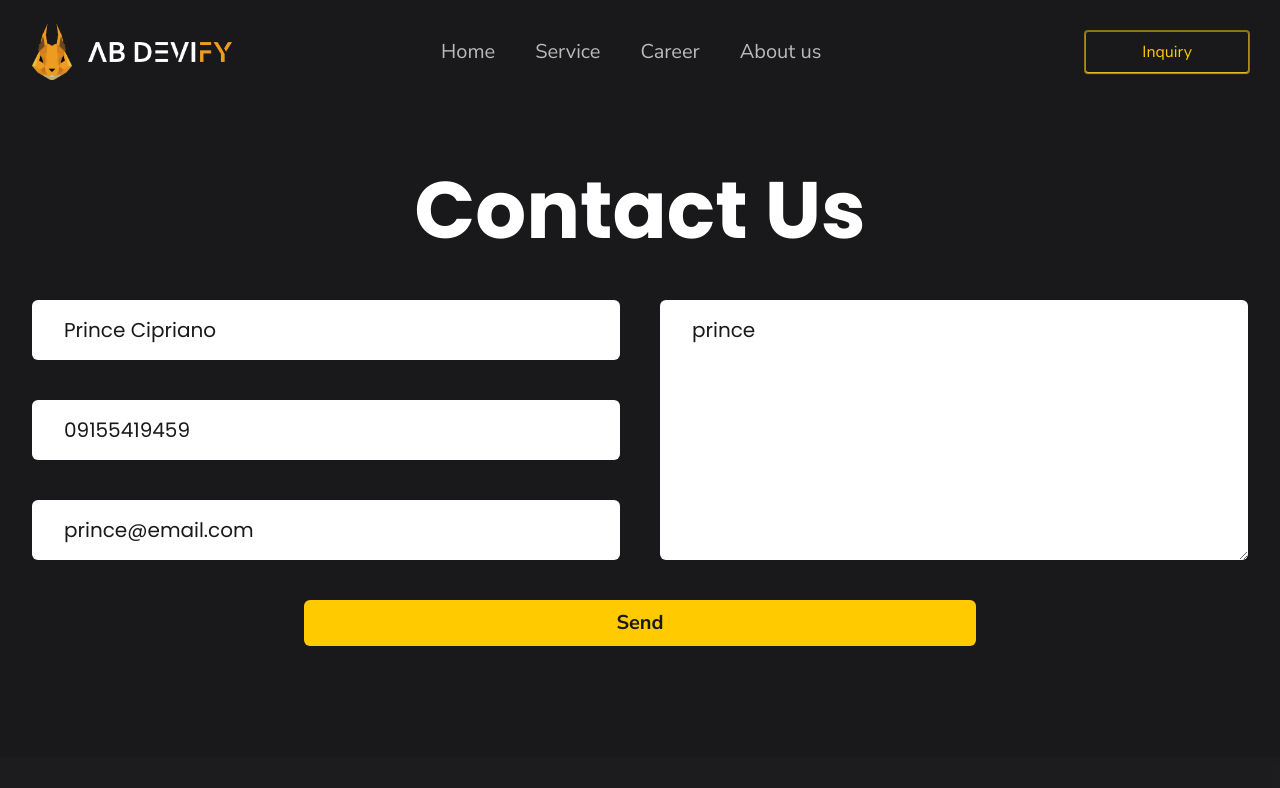
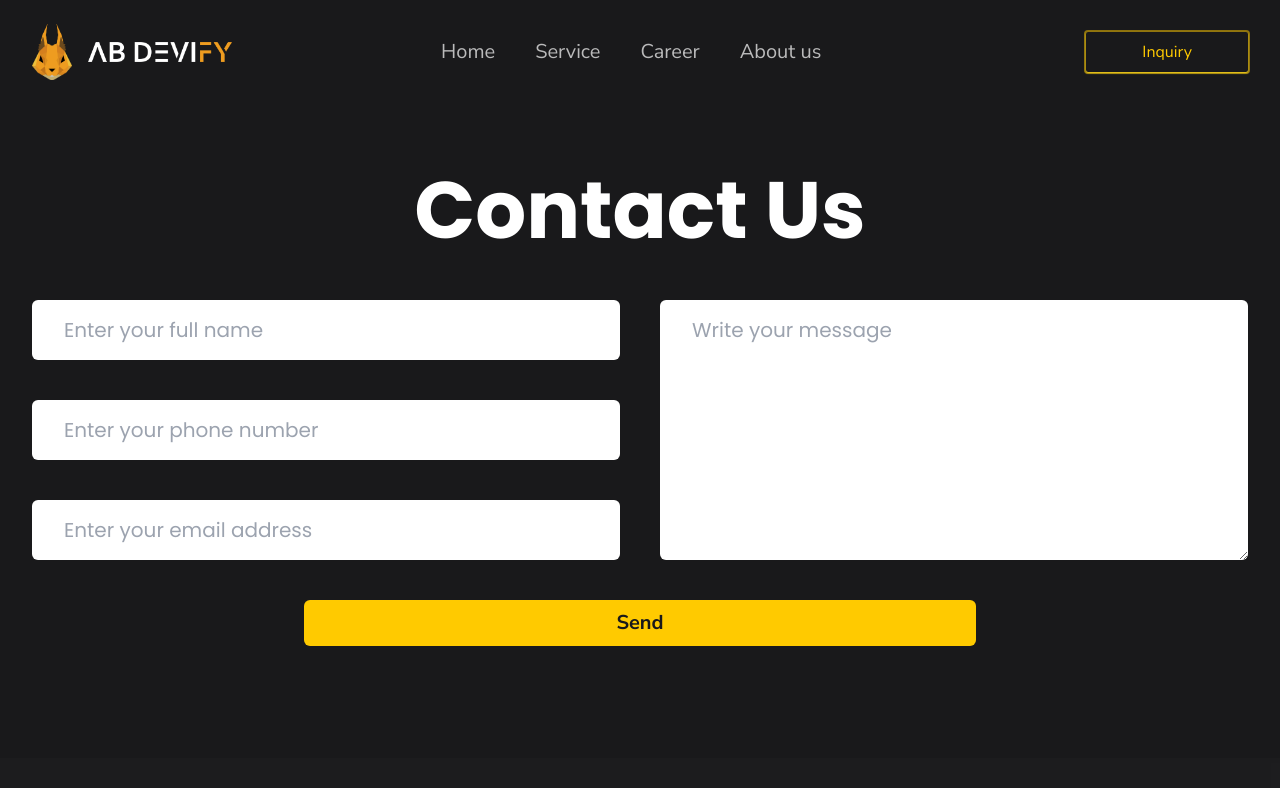
Before and after one commit to hannie404/ABDevify, a React (Vite) app: page /contact in a window 1280 px wide. Shown: the top 788 px of the page. Built offline with nearby package versions, Linux system fonts and the light colour scheme; a web font is replaced by a local one.

Commit message:
Update ContactForm.jsx remove default values

```diff
--- a/src/pages/contact/sections/ContactForm.jsx
+++ b/src/pages/contact/sections/ContactForm.jsx
@@ -90,7 +90,6 @@ const ContactForm = () => {
                         {...register('fullname')}
                         aria-label="fullname"
                         placeholder="Enter your full name"
-                        value="Prince Cipriano"
                     />
                     {errors.fullname && (
                         <span className="absolute bottom-0 left-0 translate-x-2 translate-y-[120%] text-sm text-rose-500">
@@ -106,7 +105,6 @@ const ContactForm = () => {
                         {...register('phone')}
                         aria-label=""
                         placeholder="Enter your phone number"
-                        value="09155419459"
                     />
                     {errors.phone && (
                         <span className="absolute bottom-0 left-0 translate-x-2 translate-y-[120%] text-sm text-rose-500">
@@ -122,7 +120,6 @@ const ContactForm = () => {
                         {...register('email')}
                         aria-label=""
                         placeholder="Enter your email address"
-                        value="prince@email.com"
                     />
                     {errors.email && (
                         <span className="absolute bottom-0 left-0 translate-x-2  translate-y-[120%] text-sm text-rose-500">
@@ -138,7 +135,6 @@ const ContactForm = () => {
                         {...register('message')}
                         aria-label=""
                         placeholder="Write your message"
-                        value="prince"
                     ></textarea>
                     {errors.message && (
                         <span className="absolute bottom-0 left-0 translate-x-2  translate-y-[120%] text-sm text-rose-500">
```
